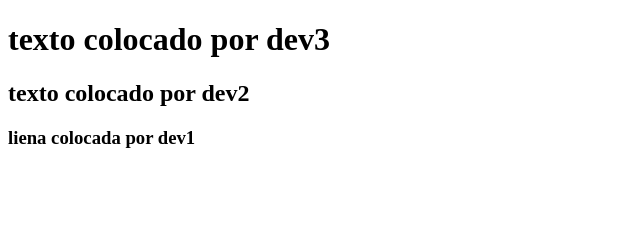
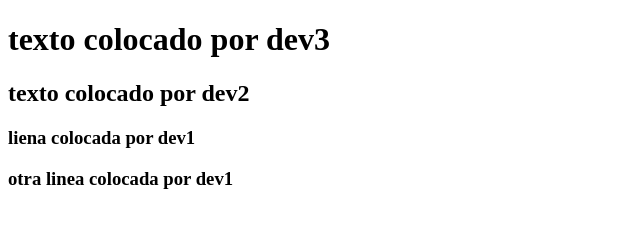
Before and after one commit to Dagus21/proyecto-clase, a plain HTML site: page index.html in a window 1280 px wide. Shown: the whole page, without its empty margins (0-640 px from the left). Drawn offline with Linux system fonts and the light colour scheme.

Commit message:
actualización de index.html
probar relgas de proteccion

```diff
--- a/index.html
+++ b/index.html
@@ -9,5 +9,6 @@
 <h1>texto colocado por dev3</h1>
 <h2>texto colocado por dev2</h2>
 <h3>liena colocada por dev1</h3>
+<h3>otra linea colocada por dev1</h3>
 </body>
 </html>
```
